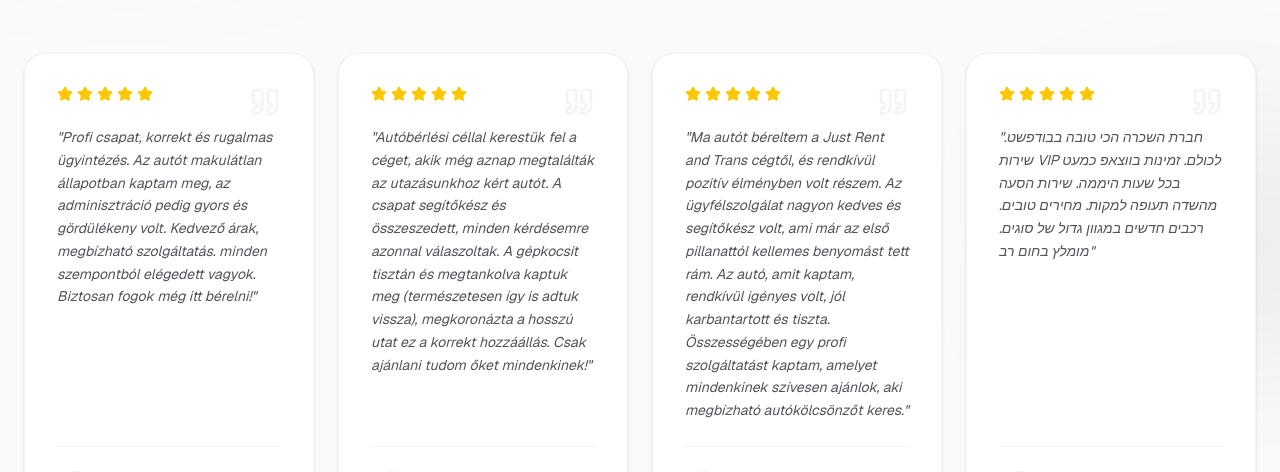
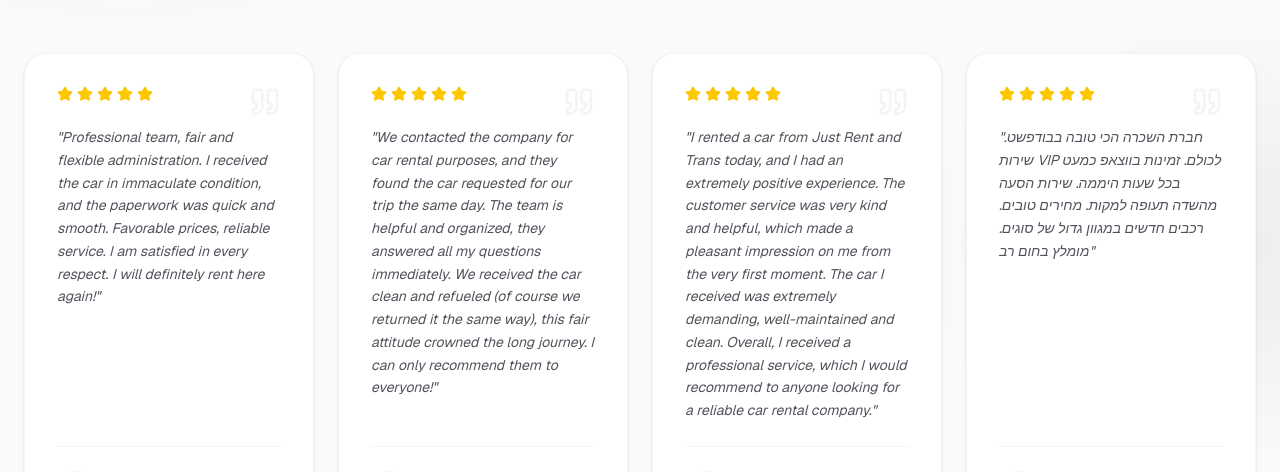
Before and after one commit to SaizoSan98/justrentweb, a Next.js app: page / in a window 1280 px wide. Shown: the part 1260-1732 px from the top of the page. Built offline with nearby package versions, Linux system fonts and the light colour scheme; no server answers; the database is empty.

Commit message:
feat(ui): Translate Hungarian reviews to English

```diff
--- a/src/components/home/Reviews.tsx
+++ b/src/components/home/Reviews.tsx
@@ -8,17 +8,17 @@ const reviews = [
   {
     name: "Botond Gáspár",
     rating: 5,
-    text: "Profi csapat, korrekt és rugalmas ügyintézés. Az autót makulátlan állapotban kaptam meg, az adminisztráció pedig gyors és gördülékeny volt. Kedvező árak, megbízható szolgáltatás. minden szempontból elégedett vagyok. Biztosan fogok még itt bérelni!"
+    text: "Professional team, fair and flexible administration. I received the car in immaculate condition, and the paperwork was quick and smooth. Favorable prices, reliable service. I am satisfied in every respect. I will definitely rent here again!"
   },
   {
     name: "Tamás Czifra",
     rating: 5,
-    text: "Autóbérlési céllal kerestük fel a céget, akik még aznap megtalálták az utazásunkhoz kért autót. A csapat segítőkész és összeszedett, minden kérdésemre azonnal válaszoltak. A gépkocsit tisztán és megtankolva kaptuk meg (természetesen így is adtuk vissza), megkoronázta a hosszú utat ez a korrekt hozzáállás. Csak ajánlani tudom őket mindenkinek!"
+    text: "We contacted the company for car rental purposes, and they found the car requested for our trip the same day. The team is helpful and organized, they answered all my questions immediately. We received the car clean and refueled (of course we returned it the same way), this fair attitude crowned the long journey. I can only recommend them to everyone!"
   },
   {
     name: "Jázmin Farkas",
     rating: 5,
-    text: "Ma autót béreltem a Just Rent and Trans cégtől, és rendkívül pozitív élményben volt részem. Az ügyfélszolgálat nagyon kedves és segítőkész volt, ami már az első pillanattól kellemes benyomást tett rám. Az autó, amit kaptam, rendkívül igényes volt, jól karbantartott és tiszta. Összességében egy profi szolgáltatást kaptam, amelyet mindenkinek szívesen ajánlok, aki megbízható autókölcsönzőt keres."
+    text: "I rented a car from Just Rent and Trans today, and I had an extremely positive experience. The customer service was very kind and helpful, which made a pleasant impression on me from the very first moment. The car I received was extremely demanding, well-maintained and clean. Overall, I received a professional service, which I would recommend to anyone looking for a reliable car rental company."
   },
   {
     name: "רפאל טולידאנו",
```
